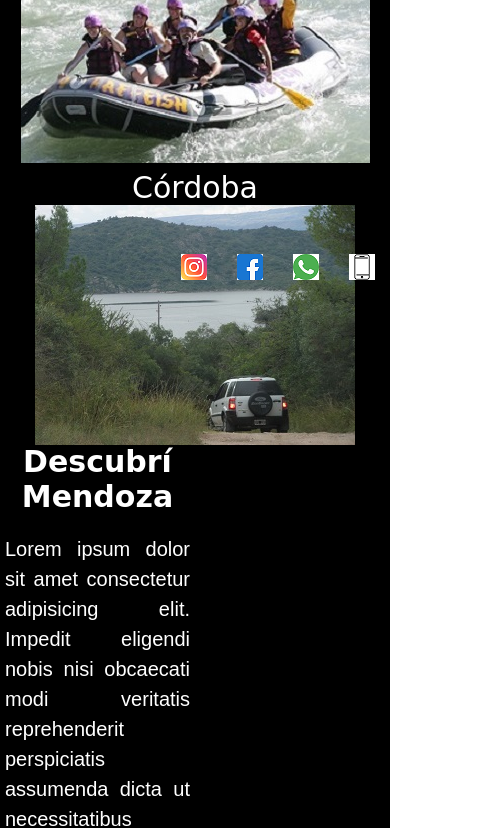
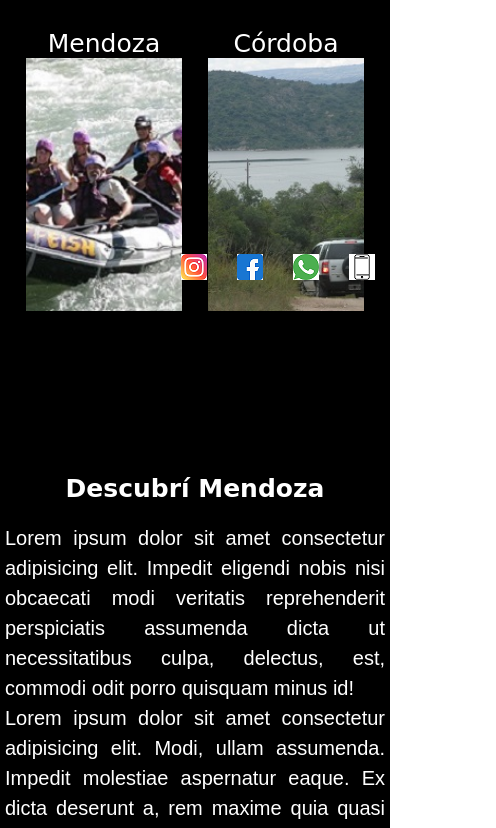
Before and after one commit to SilvanaBendahanGloria/turismo-bendahan-gloria, a plain HTML site: page centro.html in a window 390 px wide. Shown: the part 560-1388 px from the top of the page, 496 px wide, since content can reach past the window. Drawn offline with Linux system fonts and the light colour scheme.

Commit message:
Modificacion Sur.html para Mobile

```diff
--- a/centro.html
+++ b/centro.html
@@ -57,11 +57,11 @@
         <section class="centro__main__inicio">
             <div>
                 <p>Mendoza</p>
-                 <a href="#mendoza"><img src="imagenes/mendoza-rafting.jpg" alt="Raftin en el Río Atuel, Mendoza"></a>
+                 <a href="#mendoza"><img src="imagenes/mendoza-rafting.jpg" alt="Raftin en el Río Atuel, Mendoza" class="mendoza__mobile"></a>
             </div>
             <div>
                 <p>Córdoba</p>
-                <a href="#cordoba"><img src="imagenes/cordoba-lago.JPG" alt="Auto bajando la montaña hacia un lago, Córdoba"></a>
+                <a href="#cordoba"><img src="imagenes/cordoba-lago.JPG" alt="Auto bajando la montaña hacia un lago, Córdoba" class="cordoba__mobile"></a>
             </div>
         </section>
 
--- a/style.css
+++ b/style.css
@@ -832,6 +832,45 @@ button a:hover {
         font-size: 20px;
     }
 
+    /*Main CENTRO para Mobile*/
+    .centro__main__inicio {
+        font-size: 25px;
+    }
+
+    .mendoza__mobile {
+        width: 40vw;
+        height: 30vh;
+        object-fit: cover;
+    }
+
+    .cordoba__mobile {
+        width: 40vw;
+        height: 30vh;
+        object-fit: cover;
+    }
+
+    #mendoza {
+        width: 100vw;
+        padding-top: 70px; /*por el header*/
+    }
+
+    #mendoza h2 {
+        font-size: 25px;
+    }
+
+    #cordoba {
+        width: 100vw;
+        margin-left: 0vw;
+    }
+
+    #cordoba h2 {
+        font-size: 25px;
+        padding-top: 90px; /*por el header*/
+    }
+
+    .centro__aside h3 {
+        font-size: 20px;
+    }
 
 
 
```
